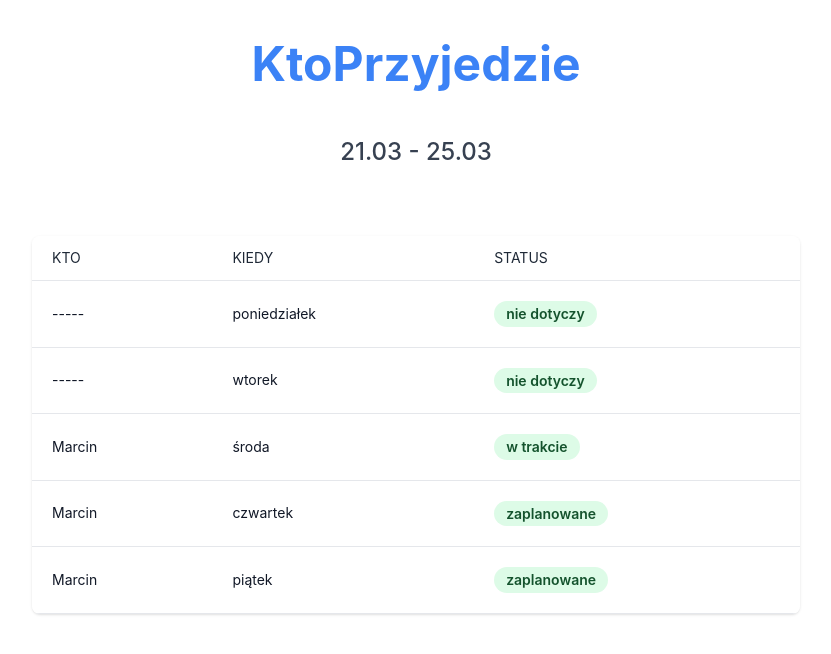
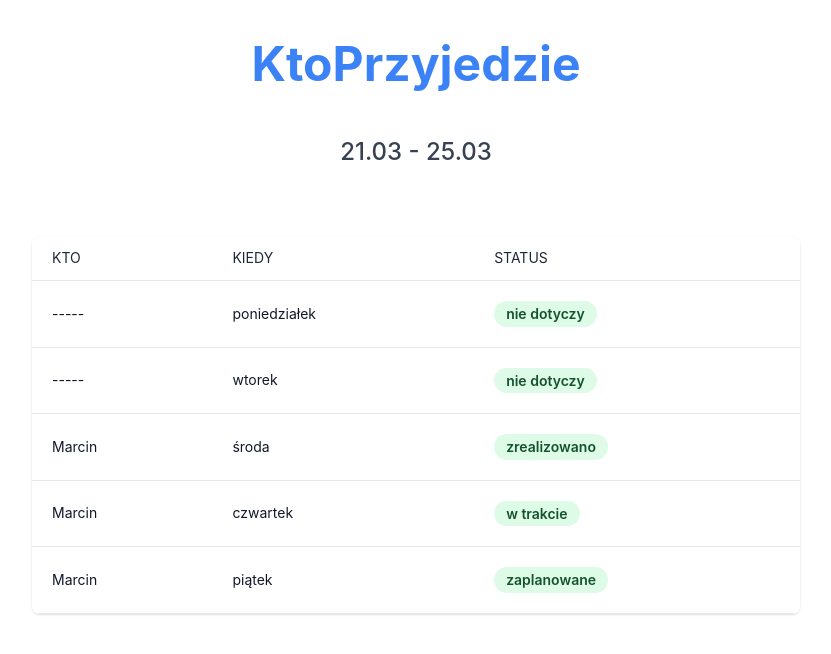
Before and after one commit to simonkurek/kto-przyjedzie-frontend, a Next.js app: page /app in a window 1280 px wide. Shown: the top 654 px of the page, without its empty margins (224-1055 px from the left). Built offline with nearby package versions, Linux system fonts and the light colour scheme.

Commit message:
data update

```diff
--- a/pages/app/index.tsx
+++ b/pages/app/index.tsx
@@ -42,11 +42,15 @@ const Dashboard = () => {
                     status={"nie dotyczy"}
                   />
                   <Ride name={"-----"} date={"wtorek"} status={"nie dotyczy"} />
-                  <Ride name={"Marcin"} date={"środa"} status={"w trakcie"} />
+                  <Ride
+                    name={"Marcin"}
+                    date={"środa"}
+                    status={"zrealizowano"}
+                  />
                   <Ride
                     name={"Marcin"}
                     date={"czwartek"}
-                    status={"zaplanowane"}
+                    status={"w trakcie"}
                   />
                   <Ride
                     name={"Marcin"}
```
